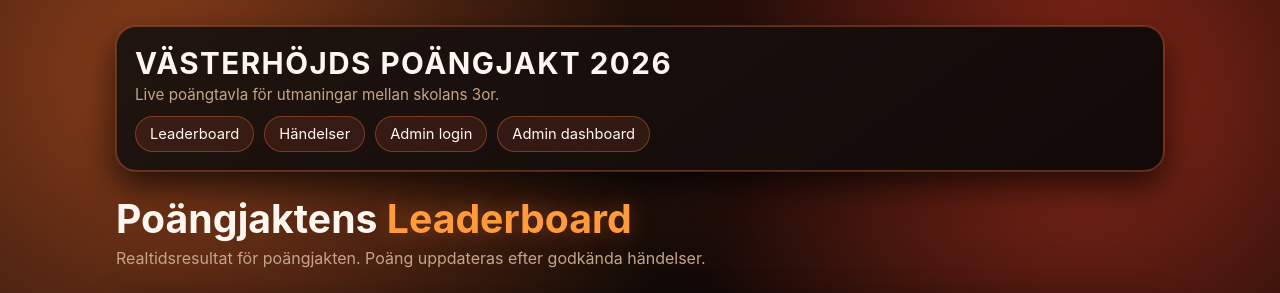
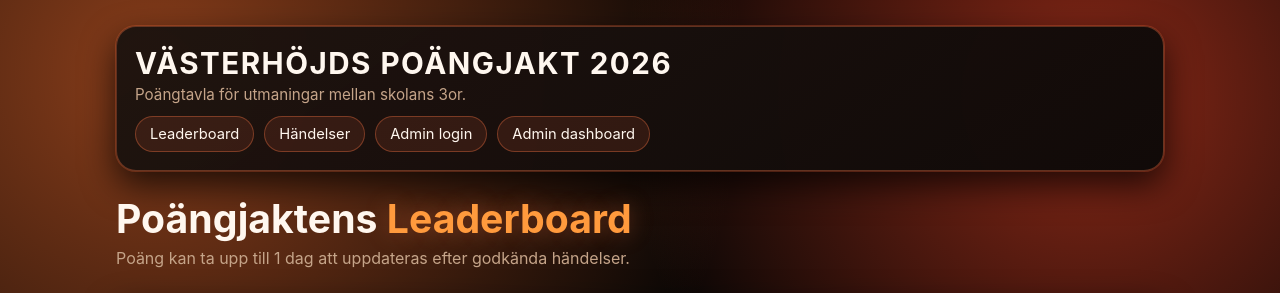
Before and after one commit to Mediodox/VHPoangjakt, a Next.js app: page / in a window 1280 px wide. Shown: the top 293 px of the page. Built offline with nearby package versions, Linux system fonts and the light colour scheme; no server answers; the database is empty.

Commit message:
nofalsemarketing

```diff
--- a/src/app/layout.tsx
+++ b/src/app/layout.tsx
@@ -4,7 +4,7 @@ import "./globals.css";
 
 export const metadata: Metadata = {
   title: "VH Poängjakt",
-  description: "Live scoreboard for class challenge points."
+  description: "Leaderboard för Västerhöjds Poängjakt 2026"
 };
 
 export default function RootLayout({
@@ -19,7 +19,7 @@ export default function RootLayout({
               <div>
                 <h1 className="brand-title">Västerhöjds Poängjakt 2026</h1>
                 <p className="brand-subtitle">
-                  Live poängtavla för utmaningar mellan skolans 3or.
+                   Poängtavla för utmaningar mellan skolans 3or.
                 </p>
               </div>
 
--- a/src/app/page.tsx
+++ b/src/app/page.tsx
@@ -28,7 +28,7 @@ export default async function HomePage() {
           Poängjaktens <span className="hero-title-glow">Leaderboard</span>
         </h2>
         <p className="hero-subtitle">
-          Realtidsresultat för poängjakten. Poäng uppdateras efter godkända händelser.
+           Poäng kan ta upp till 1 dag att uppdateras efter godkända händelser.
         </p>
       </section>
 
```
